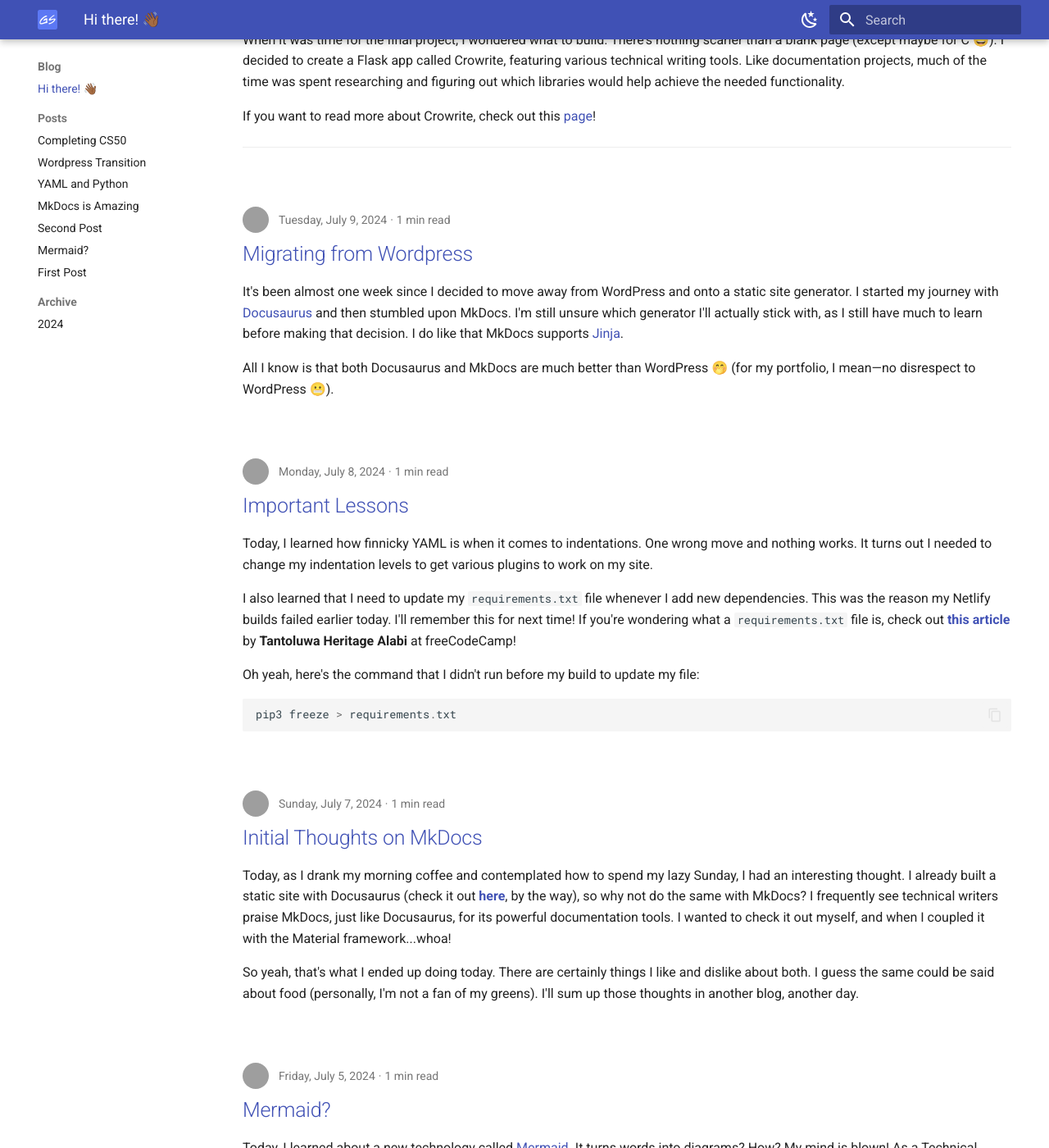
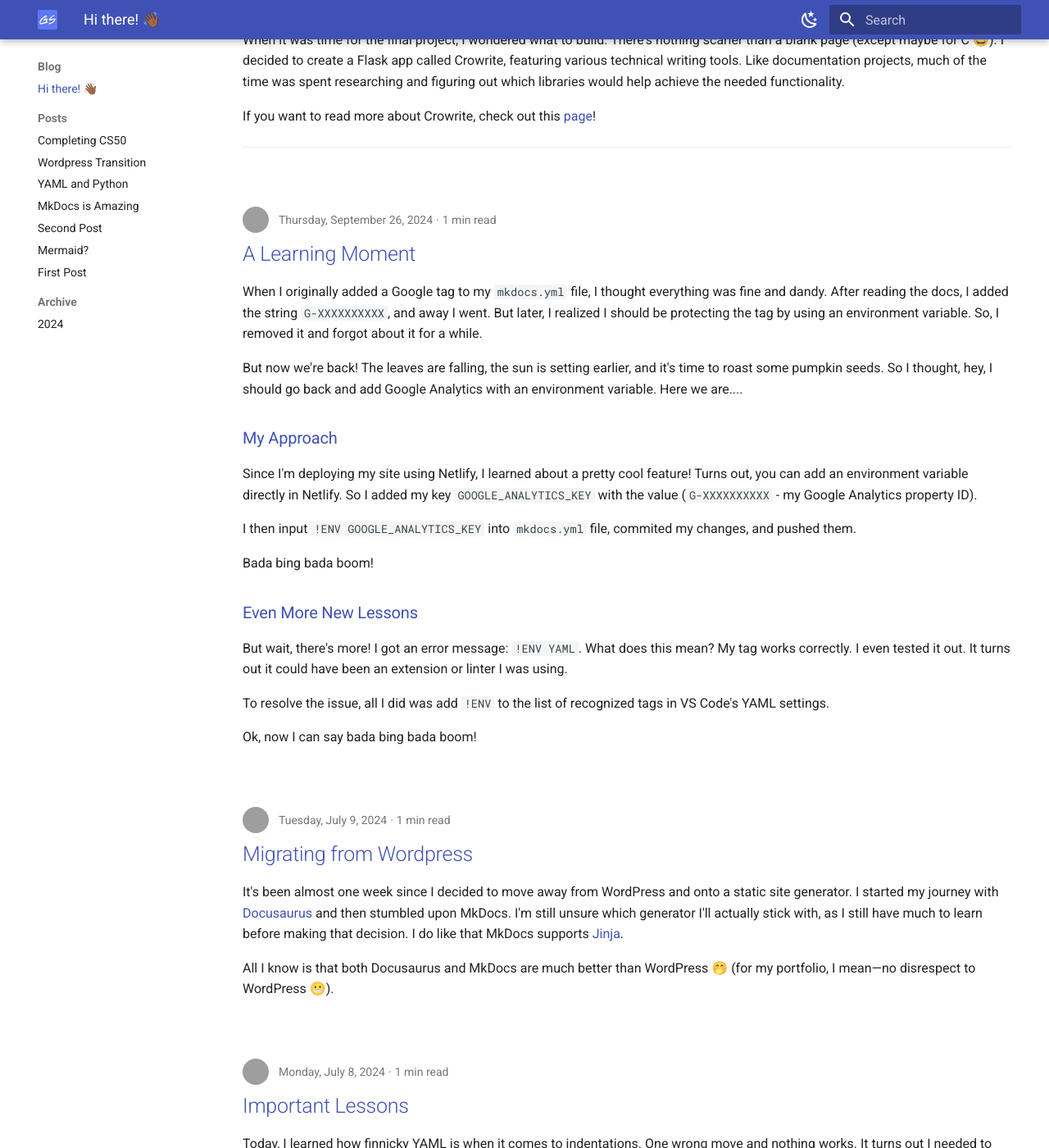
Before and after one commit to genesis-writing/gen-tech-writing-portfolio-and-blog-v2, an MkDocs documentation site: the page built from docs/blog/index.md, in a window 1280 px wide and 1400 px high, scrolled down 1443 px. Shown: the whole window at 82% size. Built offline with MkDocs 1.6.1 and Material for MkDocs 9.7.7, drawn with Linux system fonts in a browser that asks for light colours; grey boxes are pictures that could not be loaded.

Commit message:
Add Sep 26 2024 blog post Fix first blog post description

```diff
--- /dev/null
+++ b/docs/blog/posts/2024-09-26-eigth-blog-post.md
@@ -0,0 +1,30 @@
+---
+title: Environment Variable for Google Analytics
+description: Documenting my steps in adding my Google tag to my site.
+date: 2024-09-26
+authors: [genesis-writing]
+tags:
+  - blog
+---
+
+# A Learning Moment
+
+When I originally added a Google tag to my `mkdocs.yml` file, I thought everything was fine and dandy. After reading the docs, I added the string `G-XXXXXXXXXX`, and away I went. But later, I realized I should be protecting the tag by using an environment variable. So, I removed it and forgot about it for a while.
+
+But now we're back! The leaves are falling, the sun is setting earlier, and it's time to roast some pumpkin seeds. So I thought, hey, I should go back and add Google Analytics with an environment variable. Here we are....
+
+## My Approach
+
+Since I'm deploying my site using Netlify, I learned about a pretty cool feature! Turns out, you can add an environment variable directly in Netlify. So I added my key `GOOGLE_ANALYTICS_KEY` with the value (`G-XXXXXXXXXX` - my Google Analytics property ID).
+
+I then input `!ENV GOOGLE_ANALYTICS_KEY` into `mkdocs.yml` file, commited my changes, and pushed them.
+
+Bada bing bada boom!
+
+## Even More New Lessons
+
+But wait, there's more! I got an error message: `!ENV YAML`. What does this mean? My tag works correctly. I even tested it out. It turns out it could have been an extension or linter I was using.
+
+To resolve the issue, all I did was add `!ENV` to the list of recognized tags in VS Code's YAML settings.
+
+Ok, now I can say bada bing bada boom!
```
Also changed, not shown: docs/blog/posts/2024-07-03-first-blog-post.md (+1 -1 lines).
